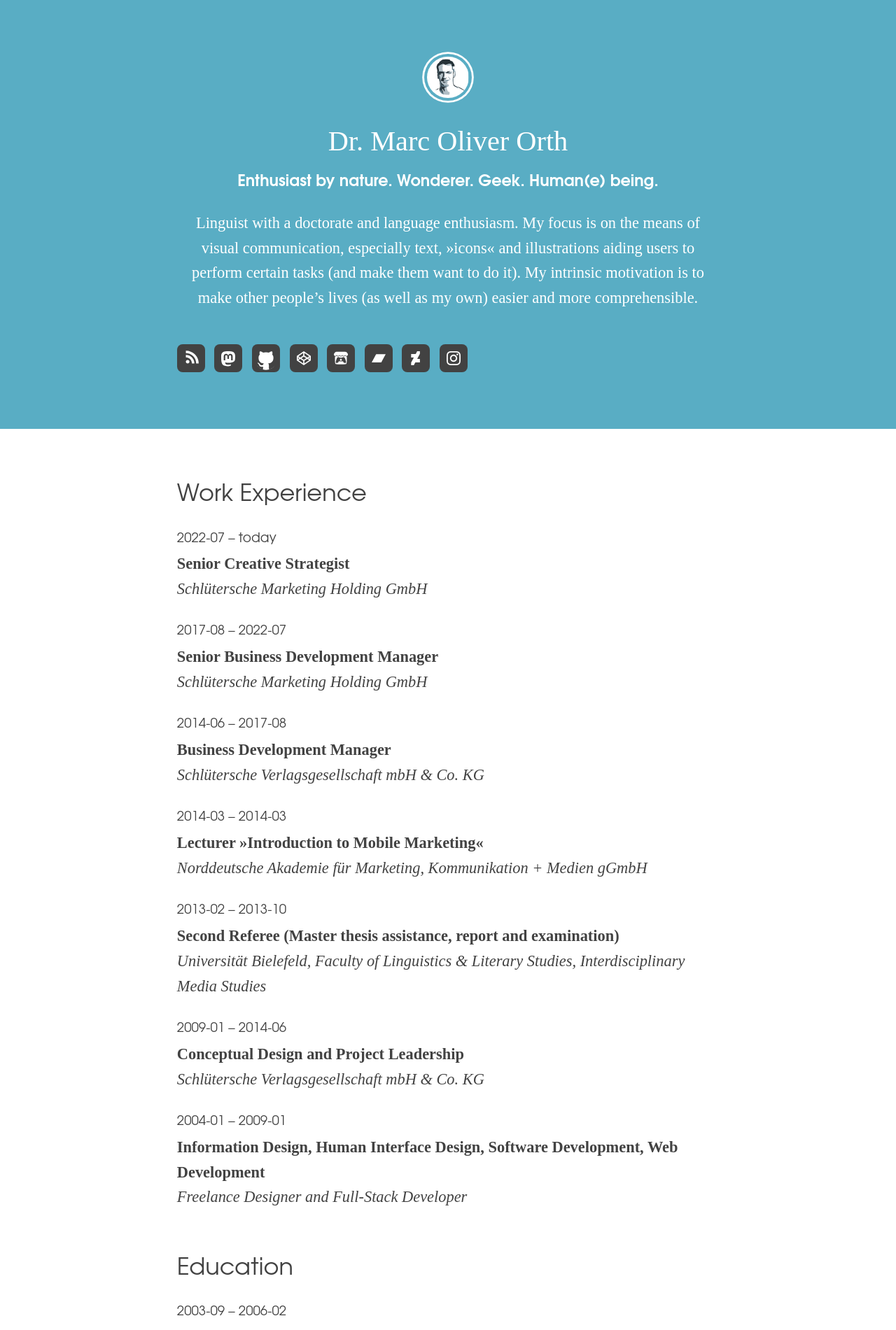
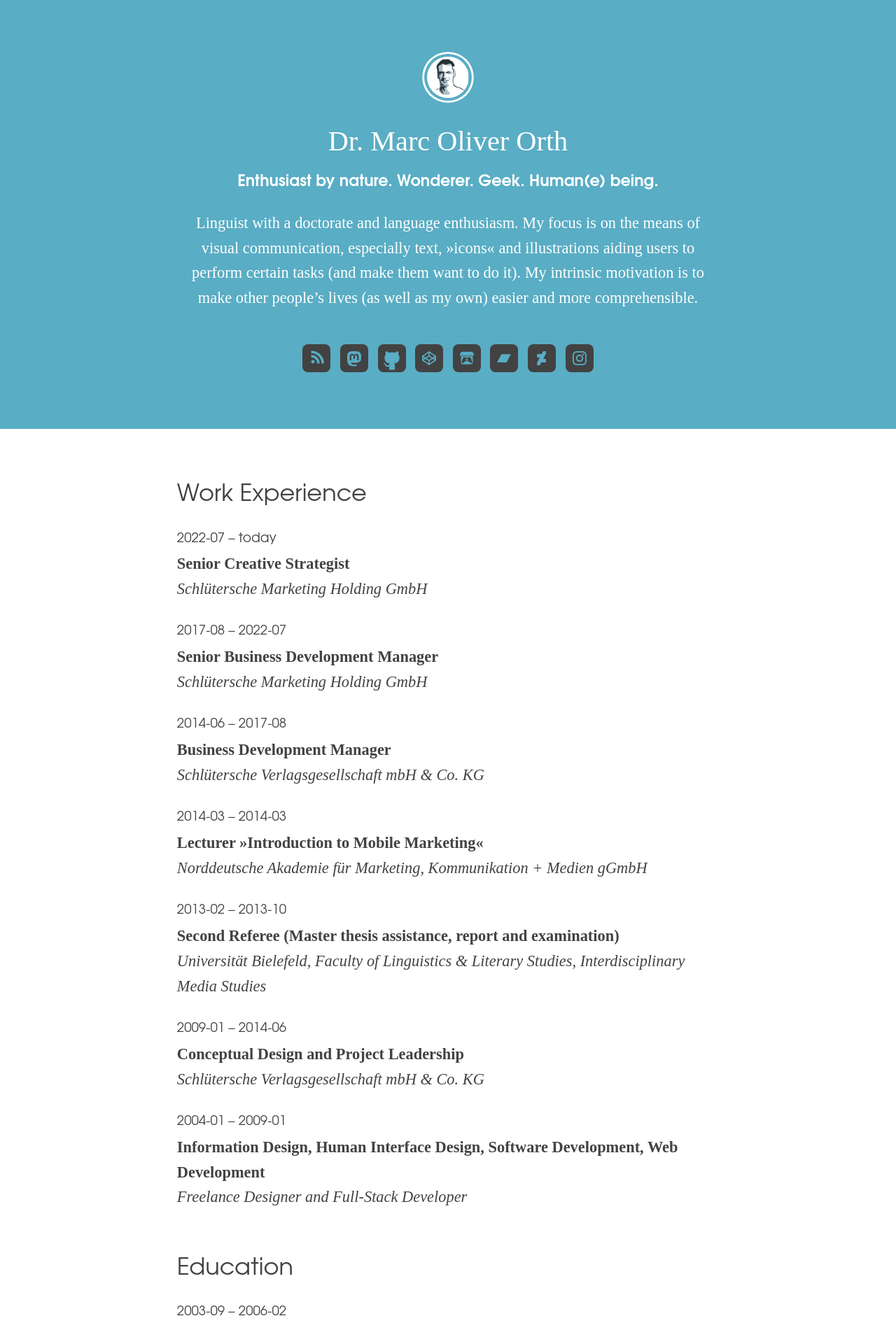
Before and after one commit to marc2o/marc2o.github.io, a Jekyll site: the page built from cv/marc.md, in a window 1280 px wide. Shown: the top 1901 px of the page at 70% size. Built offline with Jekyll 4.4.1, drawn with Linux system fonts in a browser that asks for light colours.

Commit message:
Update cv.css

```diff
--- a/assets/css/cv.css
+++ b/assets/css/cv.css
@@ -198,6 +198,7 @@ ul.follow {
 	list-style: none;
 	margin: 2.25rem 0;
 	padding: 0;
+	text-align: center;
 }
 
 ul.follow>li {
@@ -226,11 +227,11 @@ ul.follow svg {
 }
 
 ul.follow svg g {
-	fill: var(--page-color);
+	fill: var(--link-color);
 }
 
 ul.follow svg g#Codepen path {
-	stroke: var(--page-color);
+	stroke: var(--link-color);
 }
 
 /* about box */
```
